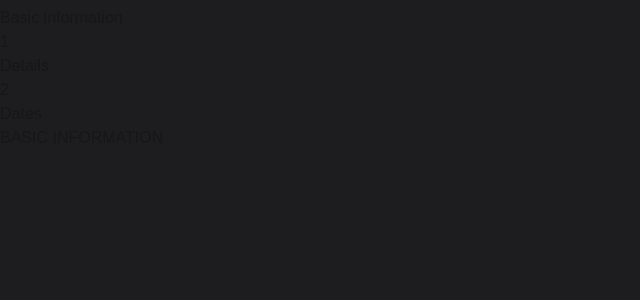
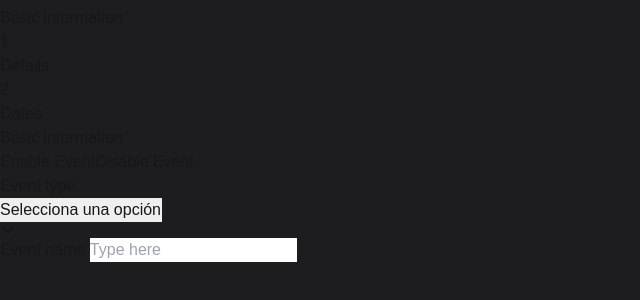
Before and after one commit to MarcAlva2003/create-event-test, a Next.js app: page /events/create/basic-information in a window 1280 px wide. Shown: the part 42-342 px from the top of the page, without its empty margins (0-640 px from the left). Built offline with nearby package versions, Linux system fonts and the light colour scheme.

Commit message:
Add basic info string inputs

```diff
--- a/src/app/events/create/basic-information/page.tsx
+++ b/src/app/events/create/basic-information/page.tsx
@@ -1,5 +1,51 @@
+'use client'
+
+import { ButtonGroup } from '@/components/button-group/button-group.component'
+import { Input } from '@/components/input/input.component'
+import { Select } from '@/components/select/select.component'
+import clsx from 'clsx'
+
 export default function Home() {
+  const formContainer = clsx('rounded-[12px] border border-solid border-[#2F2F31] p-5')
+
   return (
-    <div>BASIC INFORMATION</div>
+    <div>
+      <h2 className="text-2xl font-bold text-white mb-5">Basic information</h2>
+      <div className={formContainer}>
+        <div className="m-[0_auto] w-fit mb-5">
+          <ButtonGroup
+            options={[
+              {
+                label: 'Enable Event',
+                value: 'enable'
+              },
+              {
+                label: 'Disable Event',
+                value: 'disable'
+              }
+            ]}
+            value="enable"
+          />
+        </div>
+        <div className="grid grid-cols-2 gap-x-5">
+          <Select
+            label="Event type"
+            options={[
+              {
+                label: 'Public Event',
+                value: 'public'
+              },
+              {
+                label: 'Private Event',
+                value: 'private'
+              }
+            ]}
+          />
+          <Input label="Event name" placeholder="Type here" />
+        </div>
+        <div></div>
+        <div></div>
+      </div>
+    </div>
   )
 }
--- a/src/app/events/create/layout.tsx
+++ b/src/app/events/create/layout.tsx
@@ -9,6 +9,6 @@ export default function RootLayout({
     <div className="w-248px">
       <CreateEventSidebar/>
     </div>
-    <div className="w-full">{children}</div>
+    <div className="w-full p-5">{children}</div>
   </div>
 }
--- a/src/app/page.tsx
+++ b/src/app/page.tsx
@@ -5,7 +5,7 @@ import { Button } from '@/components/button/button.component'
 import { ButtonGroup } from '@/components/button-group/button-group.component'
 import { ButtonIcon } from '@/components/button-icon/button-icon.component'
 import { Checkbox } from '@/components/checkbox/checkbox.component'
-import Input from '@/components/input/input.component'
+import { Input } from '@/components/input/input.component'
 import { Select } from '@/components/select/select.component'
 import { useState } from 'react'
 
--- a/src/components/input/input.component.tsx
+++ b/src/components/input/input.component.tsx
@@ -6,7 +6,7 @@ interface IInputProps extends InputHTMLAttributes<HTMLInputElement> {
   label?: string
 }
 
-const Input: React.FC<IInputProps> = (props: IInputProps) => {
+export const Input: React.FC<IInputProps> = (props: IInputProps) => {
   const { errorMessage, hasError, label, ...rest } = props
 
   return (
@@ -31,6 +31,7 @@ const Input: React.FC<IInputProps> = (props: IInputProps) => {
           focus:outline-none
           focus:ring-1
           focus:ring-[#FFFFFF33]
+           h-[48px]
           ${hasError ? 'border-red-500 focus:ring-red-500 bg-[#E74C3C1A]' : 'border-[transparent]'}
         `}
       />
@@ -38,5 +39,3 @@ const Input: React.FC<IInputProps> = (props: IInputProps) => {
     </div>
   )
 }
-
-export default Input
--- a/src/components/select/select.component.tsx
+++ b/src/components/select/select.component.tsx
@@ -18,14 +18,14 @@ interface ISelectProps extends SelectHTMLAttributes<HTMLSelectElement> {
 export const Select: React.FC<ISelectProps> = (props: ISelectProps) => {
   const { errorMessage, hasError, label, options, placeholder, ...rest } = props
 
-
   return (
-    <div className="mb-4 relative">
+    <div className="mb-4">
       {label && (
-        <label htmlFor={rest.id} className="block text-gray-700 font-bold mb-2">
+        <label htmlFor={rest.id} className="block font-bold mb-2 hover:cursor-pointer text-white font-medium text-sm">
           {label}
         </label>
       )}
+      <div className="relative">
         <select
           {...rest}
           value={rest.value ?? 'placeholder'}
@@ -43,10 +43,13 @@ export const Select: React.FC<ISelectProps> = (props: ISelectProps) => {
           focus:ring-1
           focus:ring-[#FFFFFF33]
           min-w-[200px]
+          h-[48px]
           ${hasError ? 'border-red-500 focus:ring-red-500 bg-[#E74C3C1A]' : 'border-[transparent]'}
         `}
         >
-        <option value="placeholder" disabled hidden>{placeholder ?? 'Selecciona una opción'}</option>
+          <option value="placeholder" disabled hidden>
+            {placeholder ?? 'Selecciona una opción'}
+          </option>
           {options.map((option) => (
             <option key={option.value} value={option.value} className="bg-[#2F2F31] hover:cursor-pointer">
               {option.label}
@@ -58,5 +61,6 @@ export const Select: React.FC<ISelectProps> = (props: ISelectProps) => {
           <IoChevronDownSharp />
         </div>
       </div>
+    </div>
   )
 }
```
Lines whose indentation alone changed are shown as unchanged.
